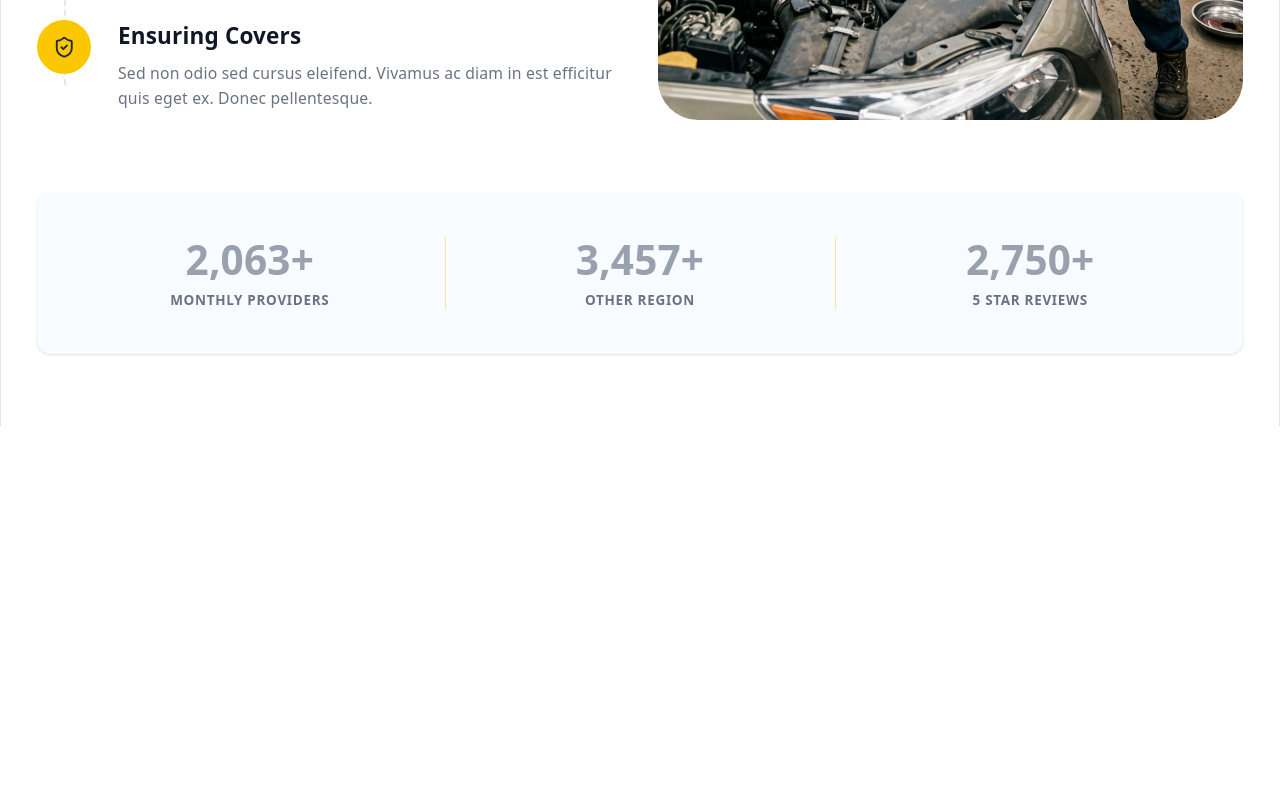
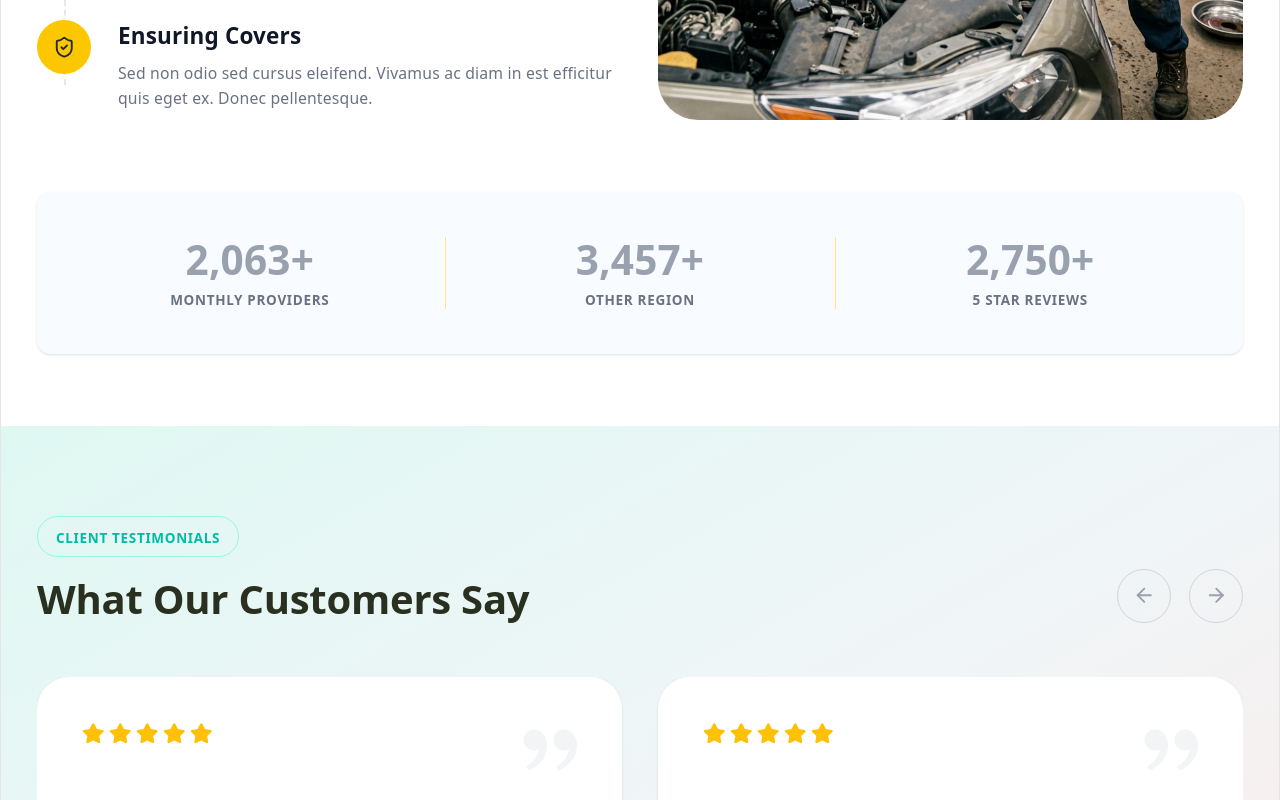
Before and after one commit to mdwasimdev1/service-management-frontend, a React (Vite) app: page / in a window 1280 px wide. Shown: the part 2000-2800 px from the top of the page. Before the commit the page ends 2426 px from the top, so only its background shows below. Built offline with nearby package versions, Linux system fonts and the light colour scheme.

Commit message:
I Have Designed Testimonials Section

```diff
--- /dev/null
+++ b/src/components/section/testimonials/Testimonials.tsx
@@ -0,0 +1,182 @@
+import React, { useState } from 'react';
+import { motion } from 'framer-motion';
+import { FaStar } from 'react-icons/fa';
+import { RiDoubleQuotesR } from 'react-icons/ri';
+import { FiArrowLeft, FiArrowRight } from 'react-icons/fi';
+
+const testimonialsData = [
+  {
+    id: 1,
+    rating: 5,
+    subtitle: "GREAT SOFTWARE SERVICE COMPANY!",
+    text: "“Feel Free Customize Key Feature Based On The Services & Strategy You Offer Each Plan. This Breakdown Help Des Magna Aliquant. Ut Enigma Ad Minim Veniam”.",
+    user: {
+      name: "Mr. Jeams Torbak",
+      role: "Founder, Egenslab",
+      avatar: "https://images.unsplash.com/photo-1494790108377-be9c29b29330?q=80&w=150&auto=format&fit=crop"
+    },
+    companyLogo: "/images/companies/imperial.png" // Placeholder logo path
+  },
+  {
+    id: 2,
+    rating: 5,
+    subtitle: "GREAT SOFTWARE SERVICE COMPANY!",
+    text: "“Feel Free Customize Key Feature Based On The Services & Strategy You Offer Each Plan. This Breakdown Help Des Magna Aliquant. Ut Enigma Ad Minim Veniam”.",
+    user: {
+      name: "Mr. James Beann",
+      role: "Founder, Egenslab",
+      avatar: "https://images.unsplash.com/photo-1599566150163-29194dcaad36?q=80&w=150&auto=format&fit=crop"
+    },
+    companyLogo: "/images/companies/imperial.png"
+  },
+  {
+    id: 3,
+    rating: 5,
+    subtitle: "OUTSTANDING SUPPORT TEAM!",
+    text: "“The level of service and dedication from the team is unmatched. We saw immediate results after implementing their solutions. Highly recommended for any growing business.”",
+    user: {
+      name: "Sarah Jenkins",
+      role: "CEO, TechFlow",
+      avatar: "https://images.unsplash.com/photo-1438761681033-6461ffad8d80?q=80&w=150&auto=format&fit=crop"
+    },
+    companyLogo: "/images/companies/imperial.png"
+  },
+  {
+    id: 4,
+    rating: 5,
+    subtitle: "EXCEEDED OUR EXPECTATIONS!",
+    text: "“From start to finish, the process was incredibly smooth. They understood our needs perfectly and delivered a product that went above and beyond what we asked for.”",
+    user: {
+      name: "David Chen",
+      role: "Director, InnovateX",
+      avatar: "https://images.unsplash.com/photo-1507003211169-0a1dd7228f2d?q=80&w=150&auto=format&fit=crop"
+    },
+    companyLogo: "/images/companies/imperial.png"
+  }
+];
+
+const Testimonials = () => {
+  const [currentIndex, setCurrentIndex] = useState(0);
+
+  // Number of items to show at once (1 for mobile, 2 for desktop)
+  // For a custom slider, we will handle the responsive layout via CSS Grid/Flex in the container,
+  // and manage the slide index by translating the container.
+
+  const handlePrev = () => {
+    setCurrentIndex((prev) => (prev > 0 ? prev - 1 : testimonialsData.length - 1));
+  };
+
+  const handleNext = () => {
+    setCurrentIndex((prev) => (prev < testimonialsData.length - 1 ? prev + 1 : 0));
+  };
+
+  return (
+    <section className="py-20 relative overflow-hidden bg-gradient-to-br from-[#dff8f2] via-[#eff5f7] to-[#fcebe9]">
+      <div className="container mx-auto px-4 md:px-6 lg:px-8 max-w-7xl relative z-10">
+
+        {/* Header Section */}
+        <div className="flex flex-col md:flex-row justify-between items-start md:items-end mb-12 gap-6">
+          <div>
+            <div className="inline-block px-4 py-1.5 border border-teal-200 rounded-full mb-4">
+              <span className="text-teal-500 text-xs font-semibold tracking-wider uppercase">
+                CLIENT TESTIMONIALS
+              </span>
+            </div>
+            <h2 className="text-3xl md:text-4xl lg:text-5xl font-extrabold text-[#2a3020] leading-tight">
+              What Our Customers Say
+            </h2>
+          </div>
+
+          {/* Navigation Arrows */}
+          <div className="flex gap-4">
+            <button
+              onClick={handlePrev}
+              className="w-12 h-12 rounded-full border border-gray-300 flex items-center justify-center text-gray-400 hover:text-gray-800 hover:border-gray-400 transition-all focus:outline-none"
+              aria-label="Previous Testimonial"
+            >
+              <FiArrowLeft className="w-5 h-5" />
+            </button>
+            <button
+              onClick={handleNext}
+              className="w-12 h-12 rounded-full border border-gray-300 flex items-center justify-center text-gray-400 hover:text-gray-800 hover:border-gray-400 transition-all focus:outline-none"
+              aria-label="Next Testimonial"
+            >
+              <FiArrowRight className="w-5 h-5" />
+            </button>
+          </div>
+        </div>
+
+        {/* Slider Container */}
+        <div className="relative w-full overflow-hidden">
+          <motion.div
+            className="flex gap-6 md:gap-8"
+            initial={false}
+            animate={{
+              x: `calc(-${currentIndex * 100}% - ${currentIndex * (typeof window !== 'undefined' && window.innerWidth >= 768 ? 2 : 1.5)}rem)`
+            }}
+            transition={{ type: "spring", stiffness: 300, damping: 30 }}
+            style={{ width: '100%' }}
+          >
+            {testimonialsData.map((testimonial) => (
+              <div
+                key={testimonial.id}
+                className="w-full md:w-[calc(50%-1rem)] flex-shrink-0 bg-white rounded-[32px] p-8 md:p-10 shadow-sm"
+              >
+                {/* Stars & Quote */}
+                <div className="flex justify-between items-start mb-6">
+                  <div className="flex gap-1">
+                    {[...Array(5)].map((_, i) => (
+                      <FaStar key={i} className={`w-5 h-5 ${i < testimonial.rating ? 'text-[#ffc107]' : 'text-gray-200'}`} />
+                    ))}
+                  </div>
+                  <div className="text-gray-100 -mt-2 -mr-2">
+                    <RiDoubleQuotesR className="w-16 h-16" />
+                  </div>
+                </div>
+
+                {/* Content */}
+                <h4 className="text-[#ff5e4d] font-bold text-sm tracking-wide mb-4 uppercase">
+                  {testimonial.subtitle}
+                </h4>
+                <p className="text-gray-500 font-medium leading-relaxed mb-8 text-[15px]">
+                  {testimonial.text}
+                </p>
+
+                {/* Divider */}
+                <hr className="border-gray-100 mb-6" />
+
+                {/* User Info */}
+                <div className="flex justify-between items-center">
+                  <div className="flex items-center gap-4">
+                    <img
+                      src={testimonial.user.avatar}
+                      alt={testimonial.user.name}
+                      className="w-12 h-12 rounded-full object-cover"
+                    />
+                    <div>
+                      <h5 className="text-gray-900 font-bold text-base">{testimonial.user.name}</h5>
+                      <p className="text-gray-500 text-xs">{testimonial.user.role}</p>
+                    </div>
+                  </div>
+
+                  {/* Company Logo - using text if image not found to avoid broken images in this demo,
+                      but kept img tag for actual use */}
+                  <div className="opacity-60 flex items-center h-8">
+                     {/* Replace with actual image in real usage */}
+                     <div className="flex items-center gap-2 font-bold text-gray-700">
+                        <div className="w-4 h-5 bg-gray-700 rounded-sm" style={{ clipPath: 'polygon(0 40%, 100% 0, 100% 100%, 0 100%)' }}></div>
+                        IMPERIAL
+                     </div>
+                  </div>
+                </div>
+              </div>
+            ))}
+          </motion.div>
+        </div>
+
+      </div>
+    </section>
+  );
+};
+
+export default Testimonials;
--- a/src/pages/HomePage.tsx
+++ b/src/pages/HomePage.tsx
@@ -1,5 +1,6 @@
 import HeroSection from "../components/section/hero/HeroSection";
 import ServiceCategorySection from "../components/section/service-category/ServiceCategorySection";
+import Testimonials from "../components/section/testimonials/Testimonials";
 import WhyChooseUs from "../components/section/why-choose-us/WhyChooseUs";
 
 export default function HomePage() {
@@ -13,6 +14,9 @@ export default function HomePage() {
 
       {/* ── Why Choose Us Section ─────────────────────────────────────────── */}
       <WhyChooseUs />
+
+      {/* ── Testimonials Section ──────────────────────────────────────────── */}
+      <Testimonials />
     </div>
   );
 }
```
